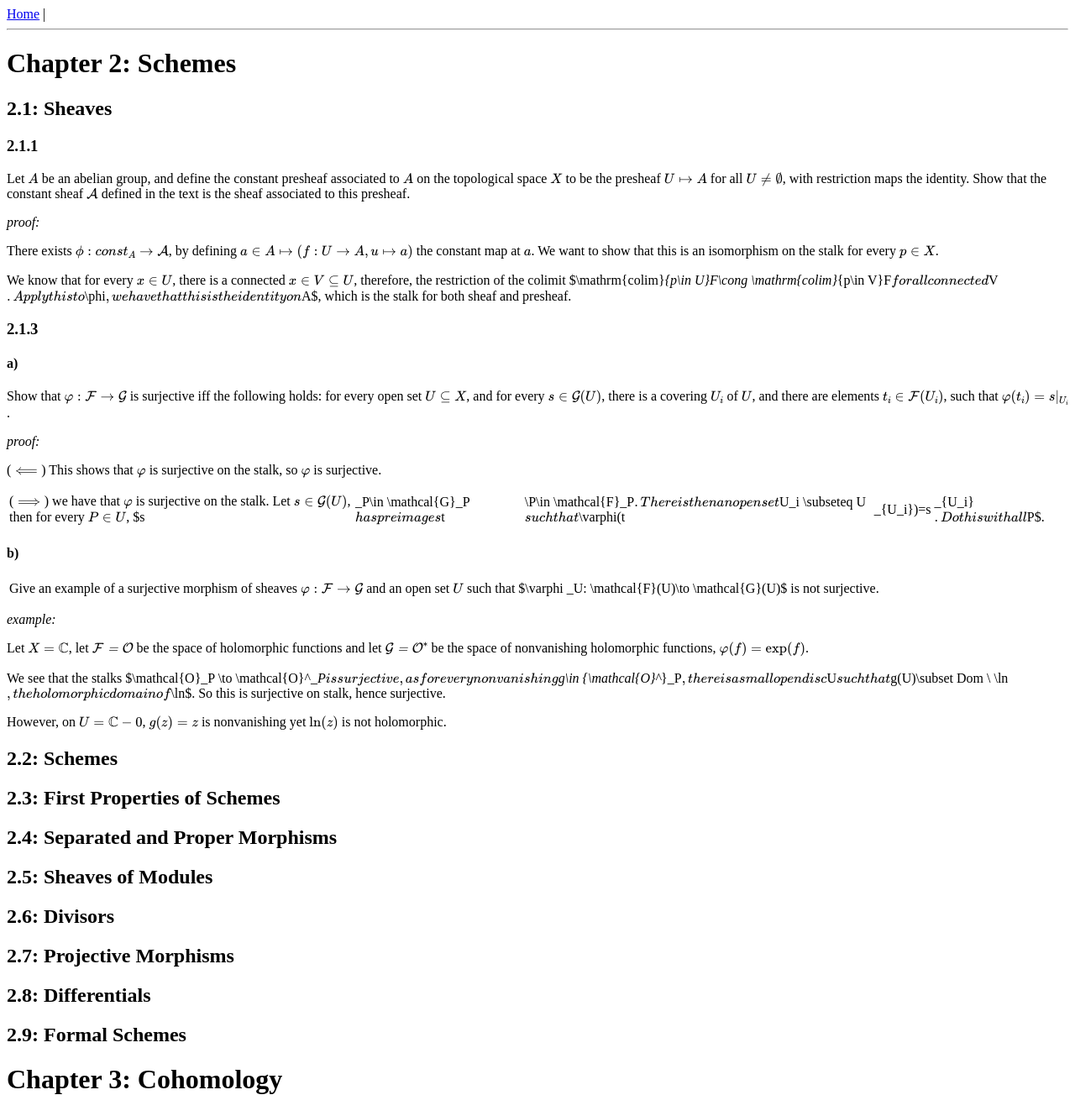
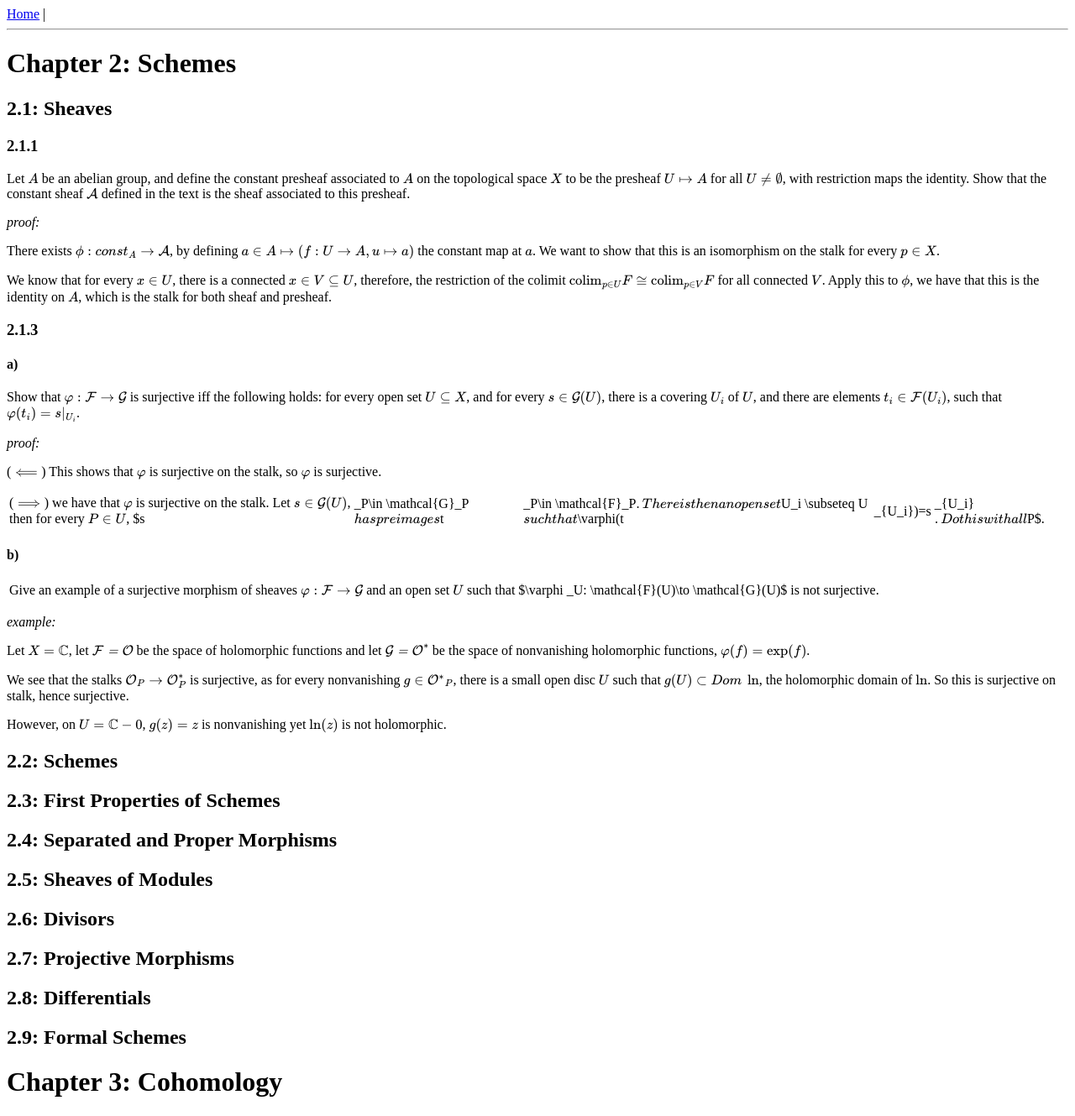
Before and after one commit to justinli1128/jiahaoliAcademicWebsite, a Jekyll site: the page built from AlgGeoPractice.md, in a window 1280 px wide. Shown: the whole page at 84% size. Built offline with Jekyll 4.4.1, drawn with Linux system fonts in a browser that asks for light colours.

```diff
--- a/AlgGeoPractice.md
+++ b/AlgGeoPractice.md
@@ -12,7 +12,7 @@ _proof:_
 
 There exists $\phi: const_A\to \mathcal{A}$, by defining $a\in A\mapsto (f:U\to A, u\mapsto a)$ the constant map at $a$. We want to show that this is an isomorphism on the stalk for every $p\in X$.
 
-   We know that for every $x\in U$, there is a connected $x\in V\subseteq U$, therefore, the restriction of the colimit $\mathrm{colim}_{p\in U}F\cong \mathrm{colim}_{p\in V}F$ for all connected $V$. Apply this to $\phi$, we have that this is the identity on $A$, which is the stalk for both sheaf and presheaf.
+   We know that for every $x\in U$, there is a connected $x\in V\subseteq U$, therefore, the restriction of the colimit $\mathrm{colim}\_{p\in U}F\cong \mathrm{colim}\_{p\in V}F$ for all connected $V$. Apply this to $\phi$, we have that this is the identity on $A$, which is the stalk for both sheaf and presheaf.
 
 ### 2.1.3
 #### a)
@@ -22,7 +22,7 @@ _proof:_
 
 ($\impliedby$) This shows that $\varphi$ is surjective on the stalk, so $\varphi$ is surjective.
 
-($\implies$) we have that $\varphi$ is surjective on the stalk. Let $s\in \mathcal{G}(U)$, then for every $P \in U$, $s|_P\in \mathcal{G}_P$ has preimages $t|\P\in \mathcal{F}_P$. There is then an open set $U_i \subseteq U$ such that $\varphi(t|_{U_i})=s|_{U_i}$. Do this with all $P$.
+($\implies$) we have that $\varphi$ is surjective on the stalk. Let $s\in \mathcal{G}(U)$, then for every $P \in U$, $s|\_P\in \mathcal{G}\_P$ has preimages $t|\_P\in \mathcal{F}\_P$. There is then an open set $U_i \subseteq U$ such that $\varphi(t|\_{U_i})=s|\_{U_i}$. Do this with all $P$.
 
 #### b)
 
@@ -30,9 +30,9 @@ _proof:_
 
  _example:_
 
-Let $X=\mathbb{C}$, let $\mathcal{F=O}$ be the space of holomorphic functions and let $\mathcal{G=O}^*$ be the space of nonvanishing holomorphic functions, $\varphi(f)=\exp(f)$.
+Let $X=\mathbb{C}$, let $\mathcal{F=O}$ be the space of holomorphic functions and let $\mathcal{G=O}^{\*}$ be the space of nonvanishing holomorphic functions, $\varphi(f)=\exp(f)$.
 
-We see that the stalks $\mathcal{O}_P \to \mathcal{O}^*_P$ is surjective, as for every nonvanishing $g\in {\mathcal{O}^*}_P$, there is a small open disc $U$ such that $g(U)\subset Dom \ \ln$, the holomorphic domain of $\ln$. So this is surjective on stalk, hence surjective.
+We see that the stalks $\mathcal{O}\_P \to \mathcal{O}^{\*}\_P$ is surjective, as for every nonvanishing $g\in {\mathcal{O}^{\*}}\_P$, there is a small open disc $U$ such that $g(U)\subset Dom \ \ln$, the holomorphic domain of $\ln$. So this is surjective on stalk, hence surjective.
 
 However, on $U=\mathbb{C}-{0}$, $g(z)=z$ is nonvanishing yet $\ln (z)$ is not holomorphic.
 
```
